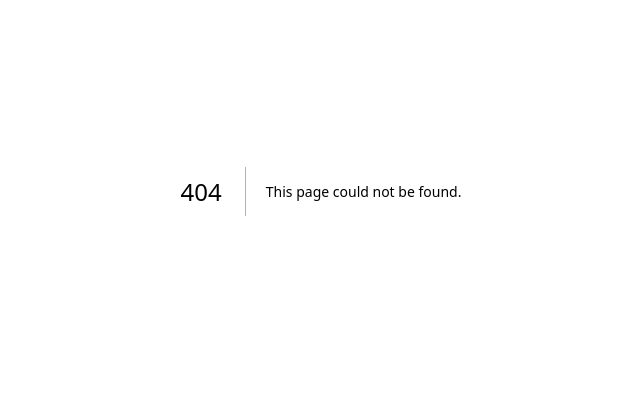
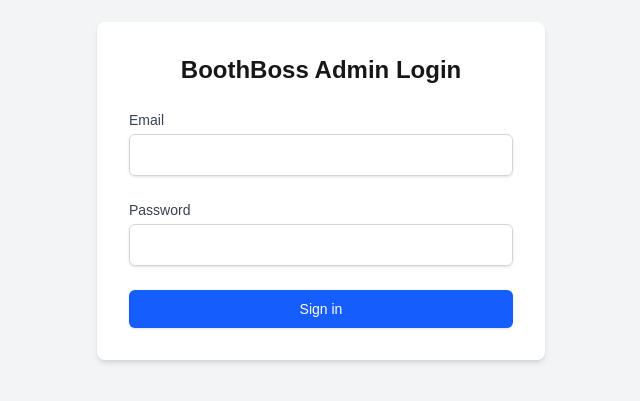
Before and after one commit to orbism/booth, a Next.js app: page /login in a window 1280 px wide. Before the commit this address had no page. Shown: the part 209-610 px from the top of the page, without its empty margins (319-959 px from the left). Built offline with nearby package versions, Linux system fonts and the light colour scheme.

Commit message:
fixed auth config ts + config

```diff
--- /dev/null
+++ b/src/app/login/page.tsx
@@ -0,0 +1,104 @@
+// src/app/login/page.tsx
+
+"use client";
+
+import { useState } from "react";
+import { useForm } from "react-hook-form";
+import { zodResolver } from "@hookform/resolvers/zod";
+import { z } from "zod";
+import { signIn } from "next-auth/react";
+import { useRouter } from "next/navigation";
+
+const loginSchema = z.object({
+  email: z.string().email("Invalid email address"),
+  password: z.string().min(6, "Password must be at least 6 characters"),
+});
+
+type LoginFormValues = z.infer<typeof loginSchema>;
+
+export default function LoginPage() {
+  const [error, setError] = useState<string | null>(null);
+  const router = useRouter();
+  const {
+    register,
+    handleSubmit,
+    formState: { errors, isSubmitting },
+  } = useForm<LoginFormValues>({
+    resolver: zodResolver(loginSchema),
+  });
+
+  const onSubmit = async (data: LoginFormValues) => {
+    try {
+      const result = await signIn("credentials", {
+        redirect: false,
+        email: data.email,
+        password: data.password,
+      });
+
+      if (result?.error) {
+        setError("Invalid email or password");
+      } else {
+        router.push("/admin");
+        router.refresh();
+      }
+    } catch (error) {
+      setError("An error occurred during login");
+    }
+  };
+
+  return (
+    <div className="min-h-screen flex items-center justify-center bg-gray-100">
+      <div className="bg-white p-8 rounded-lg shadow-md w-full max-w-md">
+        <h1 className="text-2xl font-bold mb-6 text-center">BoothBoss Admin Login</h1>
+
+        {error && (
+          <div className="bg-red-100 border border-red-400 text-red-700 px-4 py-3 rounded mb-4">
+            {error}
+          </div>
+        )}
+
+        <form onSubmit={handleSubmit(onSubmit)} className="space-y-6">
+          <div>
+            <label htmlFor="email" className="block text-sm font-medium text-gray-700">
+              Email
+            </label>
+            <input
+              id="email"
+              type="email"
+              {...register("email")}
+              className="mt-1 block w-full px-3 py-2 border border-gray-300 rounded-md shadow-sm focus:outline-none focus:ring-blue-500 focus:border-blue-500"
+            />
+            {errors.email && (
+              <p className="mt-1 text-sm text-red-600">{errors.email.message}</p>
+            )}
+          </div>
+
+          <div>
+            <label htmlFor="password" className="block text-sm font-medium text-gray-700">
+              Password
+            </label>
+            <input
+              id="password"
+              type="password"
+              {...register("password")}
+              className="mt-1 block w-full px-3 py-2 border border-gray-300 rounded-md shadow-sm focus:outline-none focus:ring-blue-500 focus:border-blue-500"
+            />
+            {errors.password && (
+              <p className="mt-1 text-sm text-red-600">{errors.password.message}</p>
+            )}
+          </div>
+
+          <div>
+            <button
+              type="submit"
+              disabled={isSubmitting}
+              className="w-full flex justify-center py-2 px-4 border border-transparent rounded-md shadow-sm text-sm font-medium text-white bg-blue-600 hover:bg-blue-700 focus:outline-none focus:ring-2 focus:ring-offset-2 focus:ring-blue-500 disabled:opacity-50"
+            >
+              {isSubmitting ? "Signing in..." : "Sign in"}
+            </button>
+          </div>
+        </form>
+      </div>
+    </div>
+  );
+}
--- a/src/auth.config.ts
+++ b/src/auth.config.ts
@@ -1,23 +1,85 @@
 // src/auth.config.ts
 
-import type { NextAuthConfig } from "next-auth";
+import type { NextAuthOptions } from "next-auth";
+import CredentialsProvider from "next-auth/providers/credentials";
+import { PrismaAdapter } from "@auth/prisma-adapter";
+import bcryptjs from "bcryptjs";
+import { z } from "zod";
+import { prisma } from "./lib/prisma";
 
-export const authConfig: NextAuthConfig = {
+async function getUser(email: string) {
+  try {
+    return await prisma.user.findUnique({
+      where: {
+        email,
+      },
+    });
+  } catch (error) {
+    console.error("Failed to fetch user:", error);
+    throw new Error("Failed to fetch user.");
+  }
+}
+
+export const authOptions: NextAuthOptions = {
+  adapter: PrismaAdapter(prisma),
+  session: {
+    strategy: "jwt",
+  },
   pages: {
     signIn: "/login",
   },
+  providers: [
+    CredentialsProvider({
+      name: "Credentials",
+      credentials: {
+        email: { label: "Email", type: "email" },
+        password: { label: "Password", type: "password" }
+      },
+      async authorize(credentials) {
+        const parsedCredentials = z
+          .object({
+            email: z.string().email(),
+            password: z.string().min(6),
+          })
+          .safeParse(credentials);
+
+        if (parsedCredentials.success) {
+          const { email, password } = parsedCredentials.data;
+          const user = await getUser(email);
+          if (!user) return null;
+
+          const passwordsMatch = await bcryptjs.compare(
+            password,
+            user.password || ""
+          );
+
+          if (passwordsMatch) {
+            return {
+              id: user.id,
+              name: user.name,
+              email: user.email,
+              image: user.image,
+            };
+          }
+        }
+
+        console.log("Invalid credentials");
+        return null;
+      },
+    }),
+  ],
   callbacks: {
-    authorized({ auth, request: { nextUrl } }) {
-      const isLoggedIn = !!auth?.user;
-      const isOnAdmin = nextUrl.pathname.startsWith("/admin");
-      if (isOnAdmin) {
-        if (isLoggedIn) return true;
-        return false; // Redirect unauthenticated users to login page
-      } else if (isLoggedIn) {
-        return true;
+    async jwt({ token, user }) {
+      if (user) {
+        token.id = user.id;
       }
-      return true; // Allow public access to other pages
+      return token;
+    },
+    async session({ session, token }) {
+      if (session.user) {
+        session.user.id = token.id as string;
+      }
+      return session;
     },
   },
-  providers: [], // Auth providers will be added in the auth.ts file
 };
--- a/src/auth.ts
+++ b/src/auth.ts
@@ -2,8 +2,8 @@
 
 import { PrismaAdapter } from "@auth/prisma-adapter";
 import NextAuth from "next-auth";
-import Credentials from "next-auth/providers/credentials";
-import { authConfig } from "./auth.config";
+import CredentialsProvider from "next-auth/providers/credentials";
+import { authOptions } from "./auth.config";
 import { z } from "zod";
 import { prisma } from "./lib/prisma";
 import bcryptjs from "bcryptjs";
@@ -22,13 +22,17 @@
 }
 
 export const { auth, signIn, signOut } = NextAuth({
-  ...authConfig,
+  ...authOptions,
   adapter: PrismaAdapter(prisma),
   session: {
     strategy: "jwt",
   },
   providers: [
-    Credentials({
+    CredentialsProvider({
+      credentials: {
+        email: { label: "Email", type: "email" },
+        password: { label: "Password", type: "password" }
+      },
       async authorize(credentials) {
         const parsedCredentials = z
           .object({
--- a/src/hooks/useCamera.ts
+++ b/src/hooks/useCamera.ts
@@ -7,7 +7,7 @@
 }
 
 interface UseCameraReturn {
-  videoRef: React.RefObject<HTMLVideoElement>;
+  videoRef: React.RefObject<HTMLVideoElement | null>;
   photoDataUrl: string | null;
   isLoading: boolean;
   error: string | null;
@@ -17,7 +17,7 @@
 }
 
 export function useCamera({ onPhotoCapture }: UseCameraProps = {}): UseCameraReturn {
-  const videoRef = useRef<HTMLVideoElement>(null);
+  const videoRef = useRef<HTMLVideoElement | null>(null);
   const [photoDataUrl, setPhotoDataUrl] = useState<string | null>(null);
   const [isLoading, setIsLoading] = useState<boolean>(true);
   const [error, setError] = useState<string | null>(null);
--- /dev/null
+++ b/src/middleware.ts
@@ -0,0 +1,28 @@
+// src/middleware.ts
+
+import { NextResponse } from "next/server";
+import type { NextRequest } from "next/server";
+import { auth } from "./auth";
+
+export default async function middleware(request: NextRequest) {
+  const session = await auth();
+  const isLoggedIn = !!session?.user;
+  const isOnAdminRoute = request.nextUrl.pathname.startsWith('/admin');
+  const isOnAuthRoute = request.nextUrl.pathname.startsWith('/login');
+
+  // Redirect unauthenticated users trying to access admin routes to login
+  if (isOnAdminRoute && !isLoggedIn) {
+    return NextResponse.redirect(new URL('/login', request.url));
+  }
+
+  // Redirect authenticated users from login page to admin dashboard
+  if (isOnAuthRoute && isLoggedIn) {
+    return NextResponse.redirect(new URL('/admin', request.url));
+  }
+
+  return NextResponse.next();
+}
+
+export const config = {
+  matcher: ['/admin/:path*', '/login'],
+};
--- /dev/null
+++ b/src/types/next-auth.d.ts
@@ -0,0 +1,22 @@
+// src/types/next-auth.d.ts
+
+import NextAuth, { DefaultSession } from "next-auth";
+import { JWT } from "next-auth/jwt";
+
+declare module "next-auth" {
+  interface Session {
+    user: {
+      id: string;
+    } & DefaultSession["user"];
+  }
+
+  interface User {
+    id: string;
+  }
+}
+
+declare module "next-auth/jwt" {
+  interface JWT {
+    id: string;
+  }
+}
```
Also changed, not shown: 1 other file (tests, documents, lock files or other folders).
